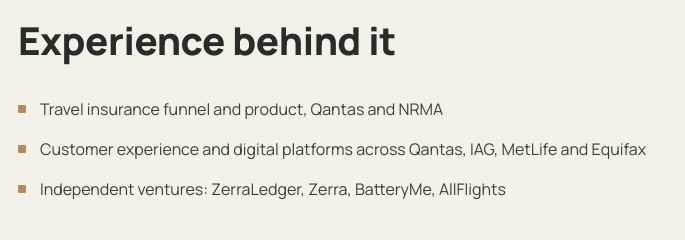
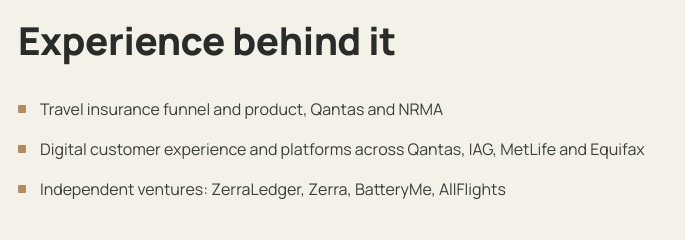
Before and after one commit to mindbuilt/monaro8, a plain HTML site: page services/index.html in a window 1280 px wide. Shown: the part 2540-2780 px from the top of the page, 126-811 px from the left. Drawn offline with Linux system fonts and the light colour scheme.

Commit message:
Update wording: 'Digital customer experience and platforms'

```diff
--- a/services/index.html
+++ b/services/index.html
@@ -235,7 +235,7 @@
       <h2>Experience behind it</h2>
       <ul class="bullet-list">
         <li>Travel insurance funnel and product, Qantas and NRMA</li>
-        <li>Customer experience and digital platforms across Qantas, IAG, MetLife and Equifax</li>
+        <li>Digital customer experience and platforms across Qantas, IAG, MetLife and Equifax</li>
         <li>Independent ventures: ZerraLedger, Zerra, BatteryMe, AllFlights</li>
       </ul>
     </div>
```
